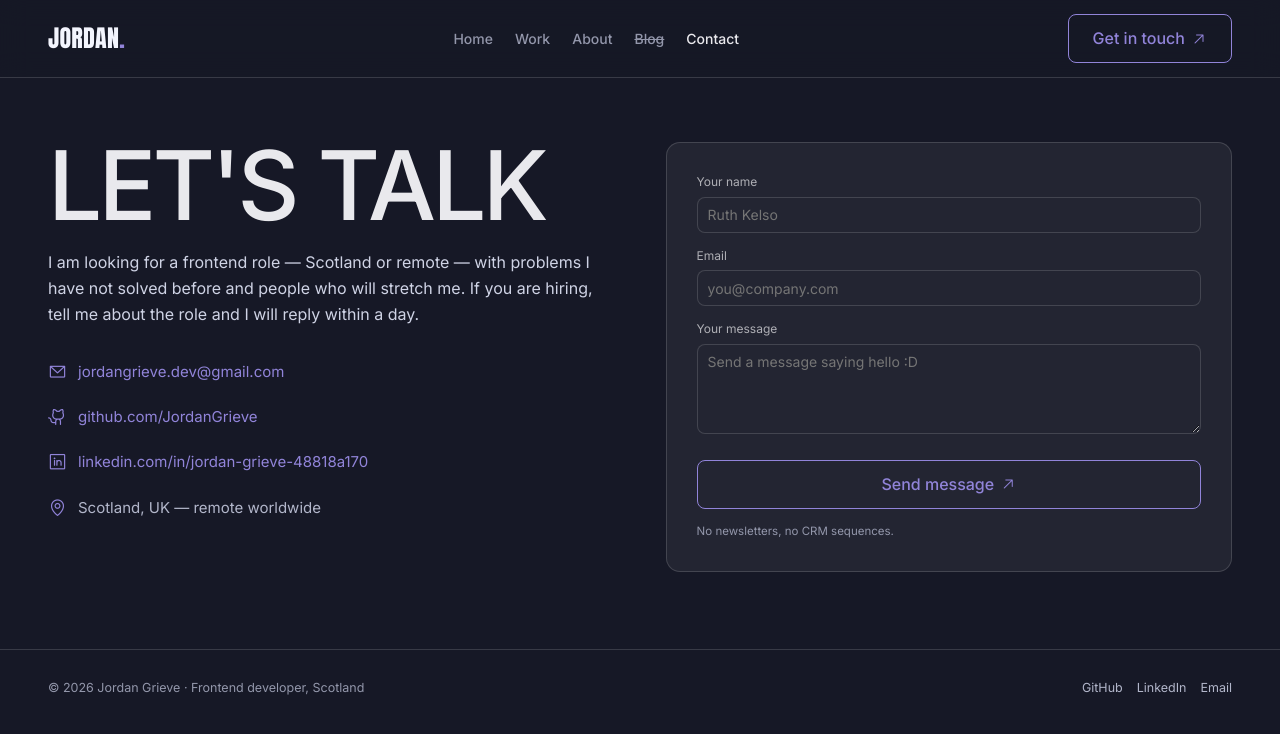
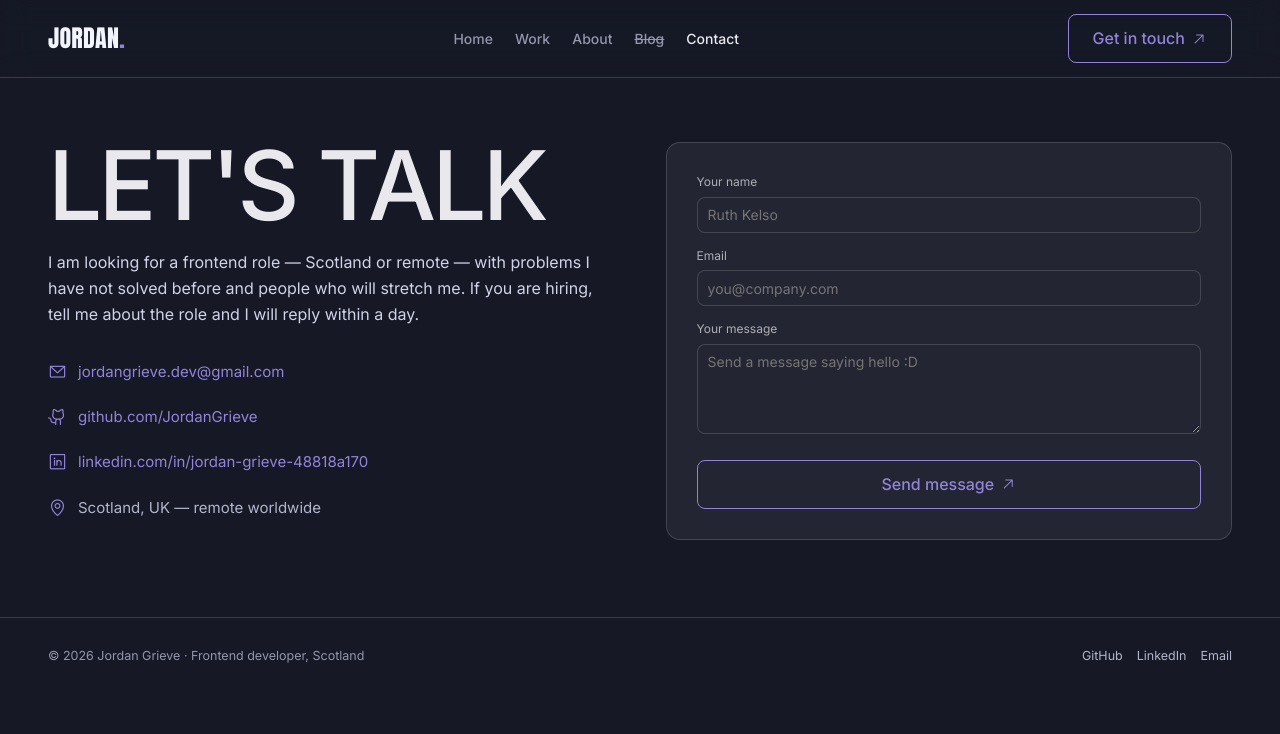
Before and after one commit to JordanGrieve/PersonalWebsite2026, a Next.js app: page /contact in a window 1280 px wide. Shown: the top 734 px of the page. Built offline with nearby package versions, Linux system fonts and the light colour scheme.

Commit message:
Drop the "no newsletters" line from the form
It reassured someone sending a business enquiry about something they
were not going to be worried about anyway, and the form no longer asks
for one.

Co-Authored-By: Claude Opus 5 <noreply@anthropic.com>

```diff
--- a/src/components/contact/ContactForm.tsx
+++ b/src/components/contact/ContactForm.tsx
@@ -128,9 +128,6 @@ export default function ContactForm() {
             Send message
             <i className="ph ph-arrow-up-right" />
           </button>
-          <div style={{ fontSize: 11.5, color: "var(--color-neutral-500)" }}>
-            No newsletters, no CRM sequences.
-          </div>
         </form>
       )}
     </div>
```
